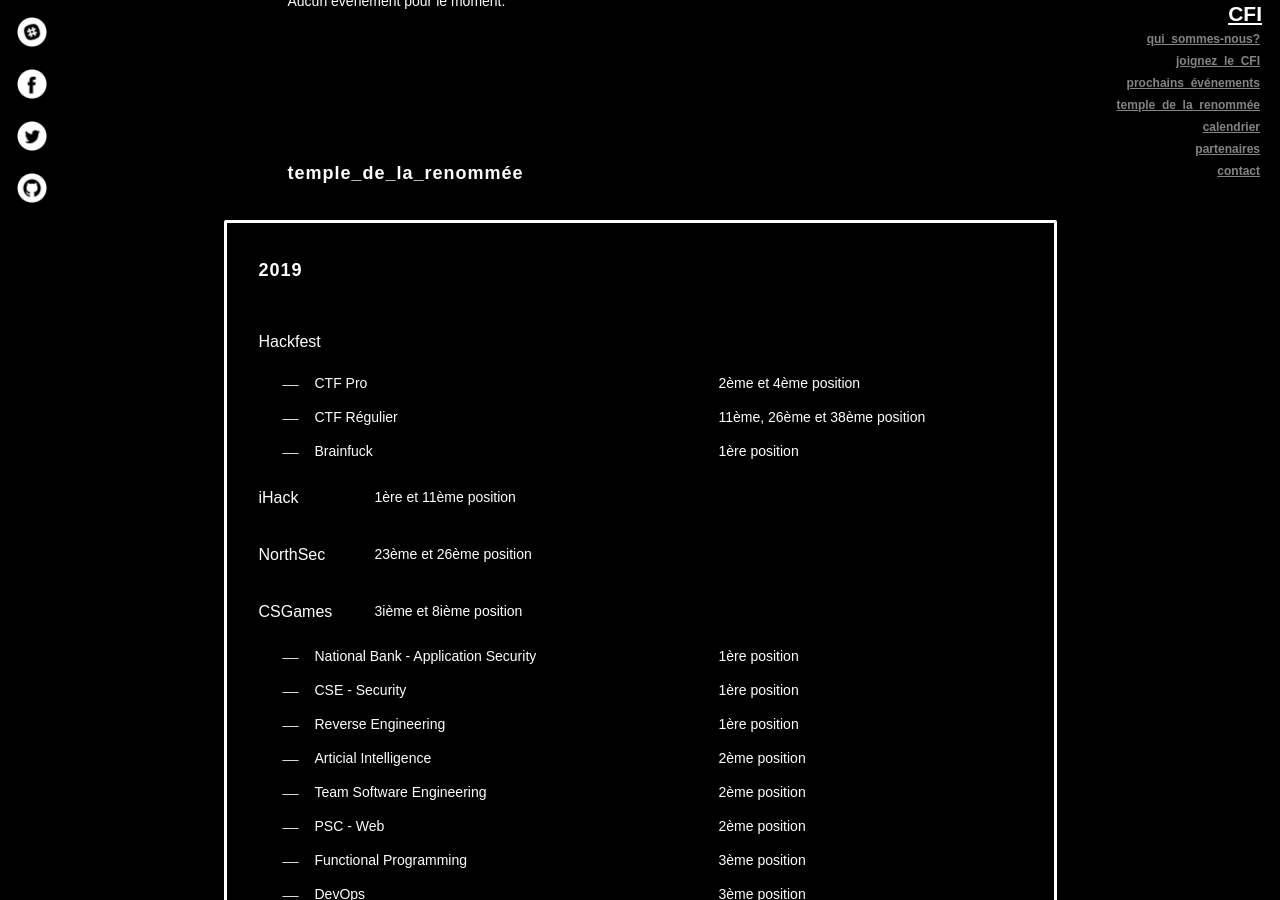
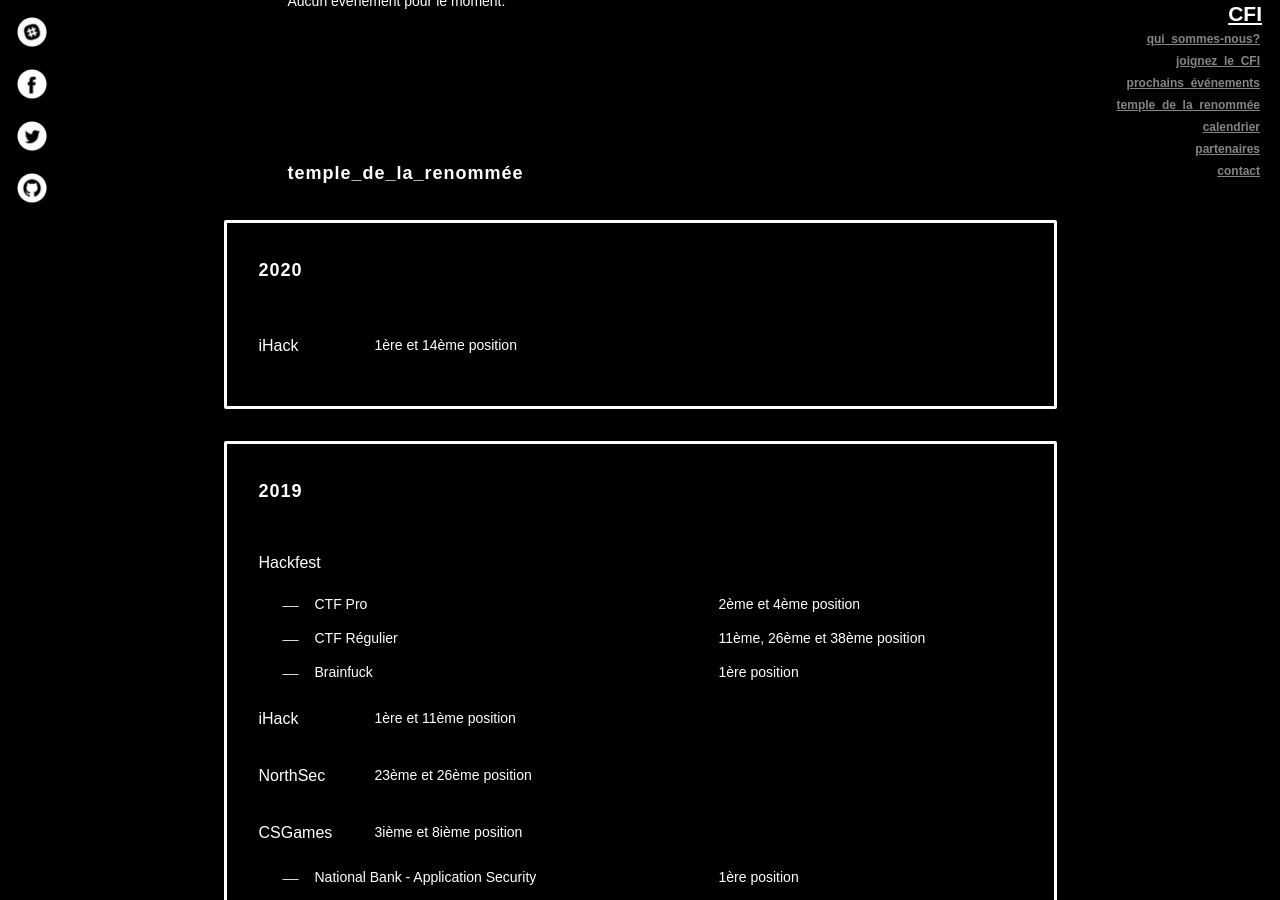
Before and after one commit to CFI-UL/cfi-ul.github.io, a Jekyll site: the page built from index.html, in a window 1280 px wide and 900 px high, scrolled down 2096 px. Built offline with Jekyll 4.4.1, drawn with Linux system fonts in a browser that asks for light colours.

Commit message:
Update hall-of-fame.json

```diff
--- a/_data/hall-of-fame.json
+++ b/_data/hall-of-fame.json
@@ -1,4 +1,10 @@
 [
+  {
+    "name": "iHack",
+    "year": "2020",
+    "position": "1ère et 14ème position",
+    "url": "https://ctftime.org/event/1074"
+  },
   {
     "name": "Hackfest",
     "year": "2019",
```
